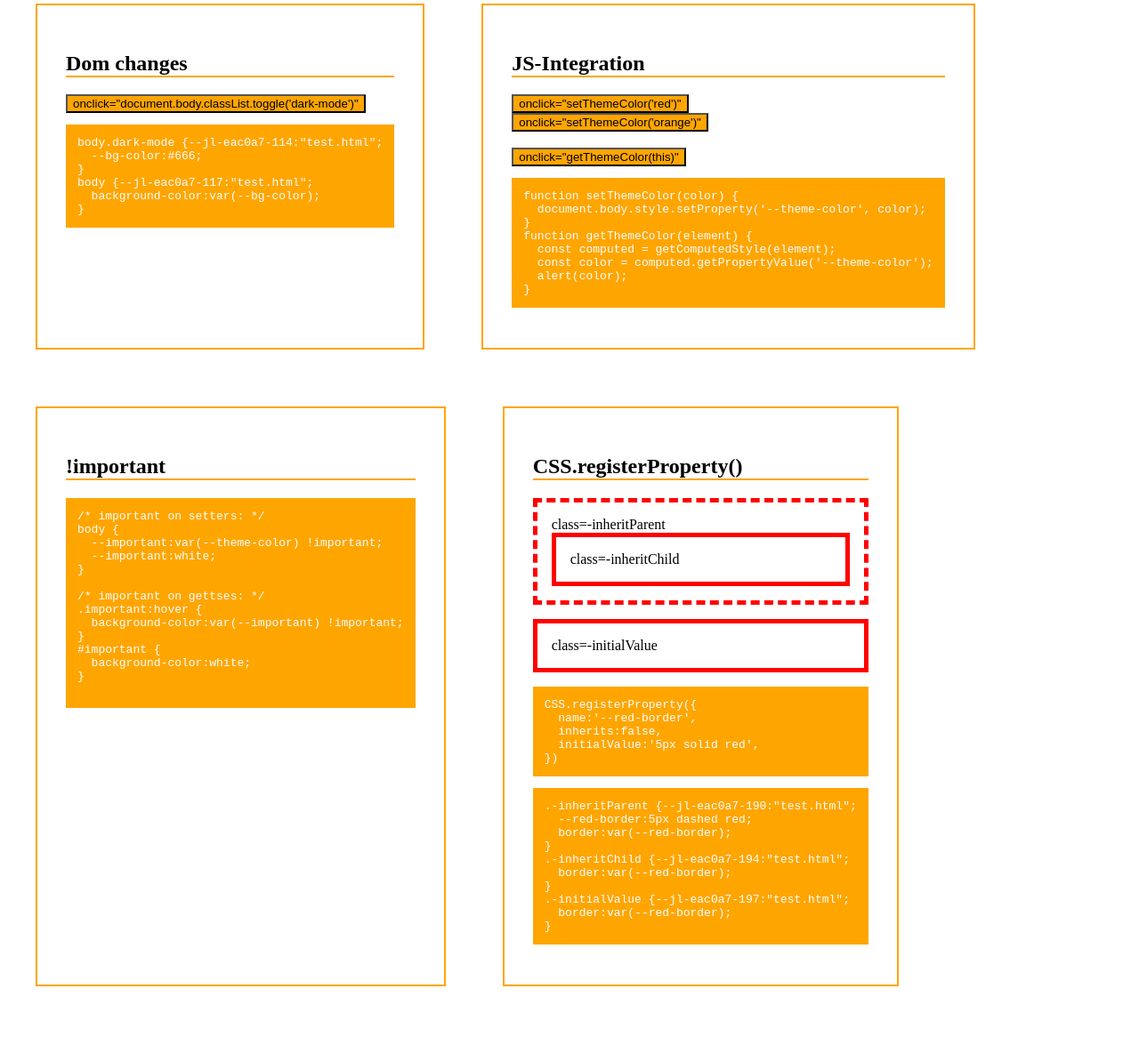
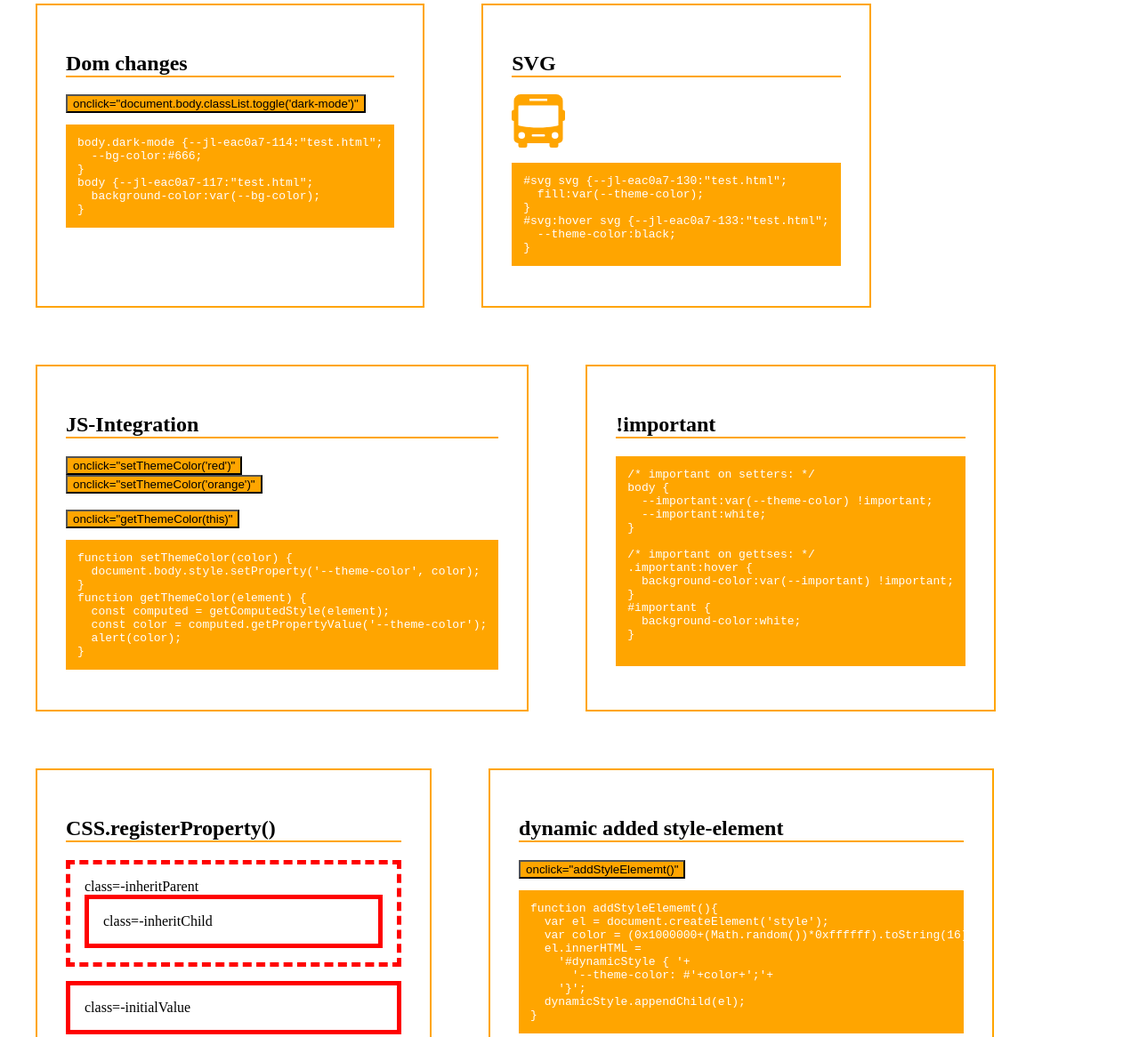
Before and after one commit to nuxodin/ie11CustomProperties, a website: page test.html in a window 1280 px wide. Shown: the part 1429-2595 px from the top of the page at 89% size. Drawn offline with Linux system fonts and the light colour scheme.

Commit message:
add small SVG.classList polyfill, improve browser-feature check

```diff
--- a/ie11CustomProperties.js
+++ b/ie11CustomProperties.js
@@ -1,4 +1,4 @@
-/*! ie11CustomProperties.js v2.0.0 | MIT License | https://git.io/fjXMN */
+/*! ie11CustomProperties.js v2.1.0 | MIT License | https://git.io/fjXMN */
 // c1.onElement helper
 !function () {
     'use strict';
@@ -78,14 +78,33 @@
         loaded = true;
     });
 
+	// svg-classList polyfill
+	function copyProperty(prop, from, to){
+		var desc = Object.getOwnPropertyDescriptor(from, prop);
+		Object.defineProperty(to, prop, desc);
+	}
+	if (!('classList' in Element.prototype)) {
+		copyProperty('classList', HTMLElement.prototype, Element.prototype);
+	}
+	// if ('children' in HTMLElement.prototype && !('children' in Element.prototype)) {
+	// 	copyProperty('children', HTMLElement.prototype, Element.prototype);
+	// }
+	// if ('contains' in HTMLElement.prototype && !('contains' in Element.prototype)) {
+	// 	copyProperty('contains', HTMLElement.prototype, Element.prototype);
+	// }
+	// if ('getElementsByClassName' in HTMLElement.prototype && !('getElementsByClassName' in Element.prototype)) {
+	// 	copyProperty('getElementsByClassName', HTMLElement.prototype, Element.prototype);
+	// }
+
+
 }();
 
 // main logic
 !function () {
 	'use strict';
-	var docElSty = document.documentElement.style;
-	docElSty.setProperty('--x', 'y');
-	if (docElSty.getPropertyValue('--x') === 'y') return;
+	var testEl = document.createElement('i');
+	testEl.style.setProperty('--x', 'y');
+	if (testEl.style.getPropertyValue('--x') === 'y' || !testEl.msMatchesSelector) return;
 
 	// cached regexps, better performance
 	const regFindSetters = /([\s{;])(--([^;}]+:[^;!}]+)(!important)?)/g;
@@ -289,7 +308,6 @@
 			if (!valueWithVar) continue;
 			var value = styleComputeValueWidthVars(style, valueWithVar);
 			if (important) value += ' !important';
-
 			for (var i=0, item; item=el.ieCPSelectors[prop][i++];) { // todo: split and use requestAnimationFrame?
 				if (item.selector === '%styleAttr') {
 					el.style[prop] = value;
--- a/package.json
+++ b/package.json
@@ -1,6 +1,6 @@
 {
   "name": "ie11-custom-properties",
-  "version": "2.0.1",
+  "version": "2.1.0",
   "description": "Custom Properties polyfill for IE11.",
   "main": "ie11CustomProperties.js",
   "author": "Tobias Buschor",
--- a/test.html
+++ b/test.html
@@ -107,7 +107,7 @@ color:var(--theme-color)"
   </div>
 </div>
 
-<div id=dom_change >
+<div id=dom_change>
   <h2>Dom changes</h2>
   <button onclick="document.body.classList.toggle('dark-mode')">onclick="document.body.classList.toggle('dark-mode')"</button>
   <style>
@@ -119,6 +119,23 @@ body {
 }
   </style>
 </div>
+
+
+<div id=svg>
+  <h2>SVG</h2>
+  <svg width="60" height="60" viewbox="0 0 24 24" fill-rule="evenodd" clip-rule="evenodd">
+    <path d="M6 24H4a1 1 0 0 1-1-1v-1a2 2 0 0 1-2-2v-8a1 1 0 0 1-1-1V8a1 1 0 0 1 1-1V3a3 3 0 0 1 3-3h16a3 3 0 0 1 3 3v4a1 1 0 0 1 1 1v3a1 1 0 0 1-1 1v8a2 2 0 0 1-2 2v1a1 1 0 0 1-1 1h-2a1 1 0 0 1-1-1v-1H7v1a1 1 0 0 1-1 1zm-1.5-7a1.5 1.5 0 1 1 0 3 1.5 1.5 0 0 1 0-3zm15 0a1.5 1.5 0 1 1 0 3 1.5 1.5 0 0 1 0-3zm-5 1h-5a.5.5 0 0 0 0 1h5a.5.5 0 0 0 0-1zM21 5.5a.5.5 0 0 0-.5-.5h-17a.5.5 0 0 0-.5.5V14s3.1 1 9 1 9-1 9-1V5.5zM16 2H8v1h8V2z"/>
+  </svg>
+  <style>
+#svg svg {
+  fill:var(--theme-color);
+}
+#svg:hover svg {
+  --theme-color:black;
+}
+  </style>
+</div>
+
 
 
 <div id=jsIntegration>
```
